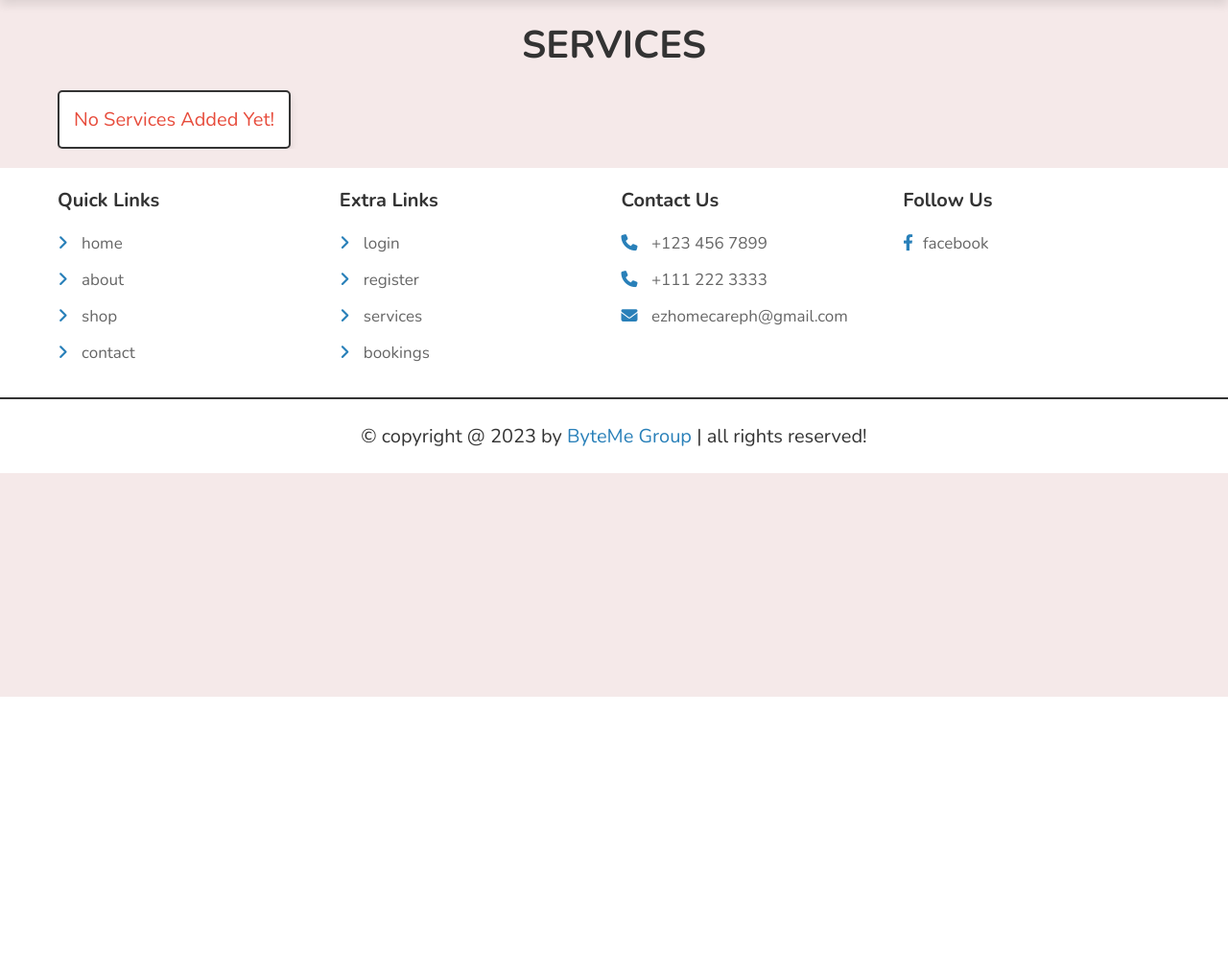
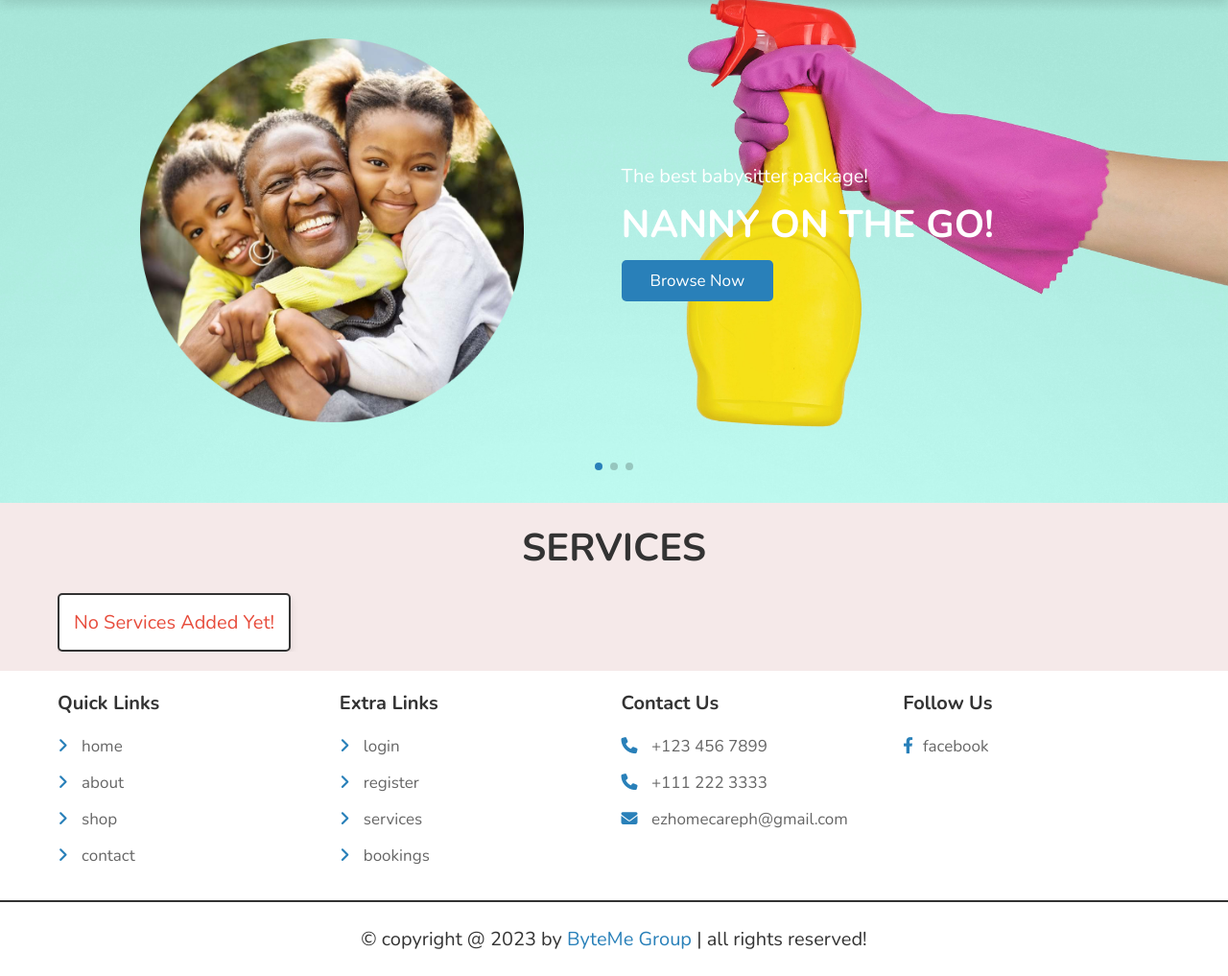
Before and after one commit to quelzarth/ezhomecare, a PHP site: page / in a window 1280 px wide. Shown: the part 74-1091 px from the top of the page at 96% size. Before the commit the page ends 800 px from the top, so only its background shows below. Run offline with PHP 8.4, Linux system fonts and the light colour scheme; data that the repository does not hold is empty; some libraries are stand-ins or nearby versions.

Commit message:
basta update

```diff
--- a/index.php
+++ b/index.php
@@ -37,6 +37,57 @@ include 'components/wishlist_cart.php';
 <body>
 
    <?php include 'components/user_header.php'; ?>
+
+   <div class="home-bg">
+
+      <section class="home">
+
+         <div class="swiper home-slider">
+
+            <div class="swiper-wrapper">
+
+               <div class="swiper-slide slide">
+                  <div class="image">
+                     <img src="images/nanyyonthego2.png" alt="">
+                  </div>
+                  <div class="content">
+                     <span>The best babysitter package!</span>
+                     <h3>Nanny on the go!</h3>
+                     <a href="shop.php" class="btn">browse now</a>
+                  </div>
+               </div>
+
+               <div class="swiper-slide slide">
+                  <div class="image">
+                     <img src="images/theloyal.png" alt="">
+                  </div>
+                  <div class="content">
+                     <span>Best house cleaning service!</span>
+                     <h3>'The Loyal'</h3>
+                     <a href="shop.php" class="btn">browse now</a>
+                  </div>
+               </div>
+
+               <div class="swiper-slide slide">
+                  <div class="image">
+                     <img src="images/wonderwoman.png" alt="">
+                  </div>
+                  <div class="content">
+                     <span>Cleaning and laundry? we got you.</span>
+                     <h3>The 'Wonderwoman'</h3>
+                     <a href="shop.php" class="btn">browse now</a>
+                  </div>
+               </div>
+
+            </div>
+
+            <div class="swiper-pagination"></div>
+
+         </div>
+
+      </section>
+
+   </div>
 
    <section class="home-products">
 
```
Also changed, not shown: admin/update_profile.php (+20 -12 lines).
